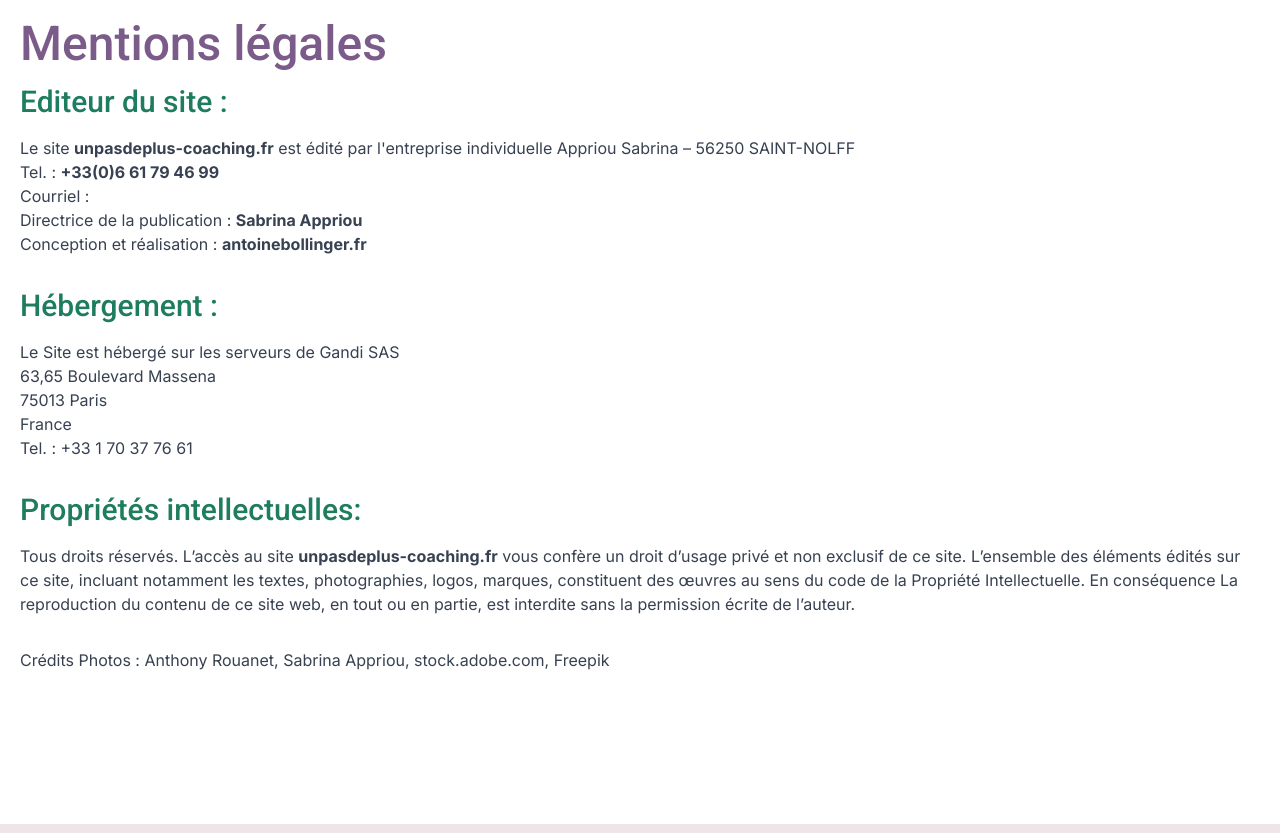
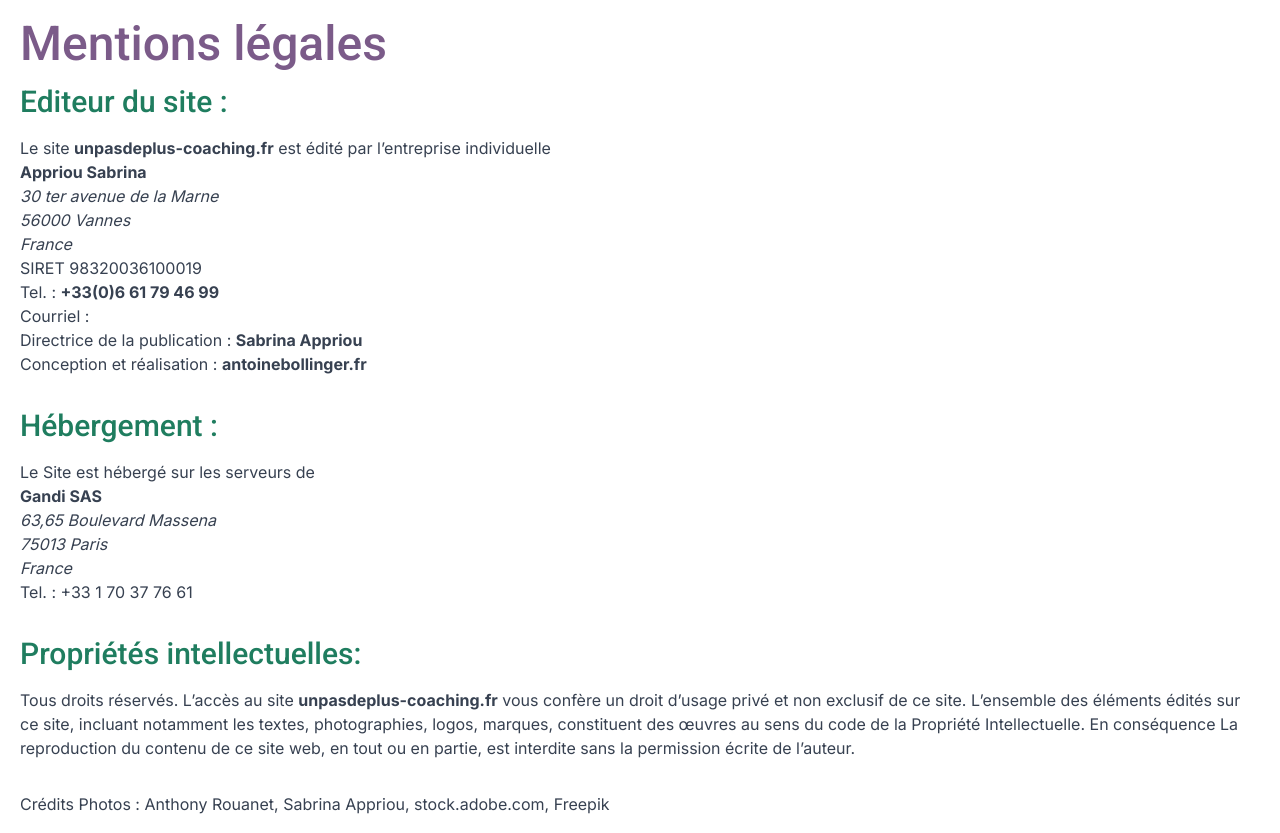
Before and after one commit to antoinebollinger/unpasdeplus-coaching, a Next.js app: page /mentions-legales in a window 1280 px wide. Shown: the part 560-1393 px from the top of the page. Built offline with nearby package versions, Linux system fonts and the light colour scheme.

Commit message:
⬆️ update next

```diff
--- a/package.json
+++ b/package.json
@@ -13,7 +13,7 @@
     "embla-carousel-autoplay": "^8.0.0-rc11",
     "embla-carousel-react": "^8.0.0-rc11",
     "framer-motion": "^10.16.4",
-    "next": "^13.5.4",
+    "next": "^14.2.3",
     "react": "^18.2.0",
     "react-dom": "^18.2.0",
     "react-easy-swipe": "^0.0.23",
--- a/src/sections/mentions-legales.tsx
+++ b/src/sections/mentions-legales.tsx
@@ -8,7 +8,14 @@ export default function MentionsLegales() {
                 <h2>Editeur du site&nbsp;:</h2>
 
                 <p>
-                    Le site <strong>{siteData.domain}</strong> est édité par l'entreprise individuelle Appriou Sabrina – 56250 SAINT-NOLFF<br />
+                    Le site <strong>{siteData.domain}</strong> est édité par l’entreprise individuelle<br />
+                    <strong>Appriou Sabrina</strong><br />
+                    <address>
+                        30 ter avenue de la Marne<br />
+                        56000 Vannes<br />
+                        France<br />
+                    </address>
+                    SIRET 98320036100019<br />
                     Tel.&nbsp;: <strong>+33(0)6 61 79 46 99</strong><br />
                     Courriel&nbsp;: <strong><a href={`mailto:${process.env.NEXT_PUBLIC_EMAIL_TO}`}>{process.env.NEXT_PUBLIC_EMAIL_TO}</a></strong><br />
                     Directrice de la publication&nbsp;: <strong>{siteData.owner}</strong><br />
@@ -18,10 +25,13 @@ export default function MentionsLegales() {
                 <h2>Hébergement&nbsp;:</h2>
 
                 <p>
-                    Le Site est hébergé sur les serveurs de Gandi SAS<br />
-                    63,65 Boulevard Massena<br />
-                    75013 Paris<br />
-                    France<br />
+                    Le Site est hébergé sur les serveurs de<br />
+                    <strong>Gandi SAS</strong><br />
+                    <address>
+                        63,65 Boulevard Massena<br />
+                        75013 Paris<br />
+                        France<br />
+                    </address>
                     Tel.&nbsp;: +33 1 70 37 76 61
                 </p>
 
```
Also changed, not shown: 1 other file (tests, documents, lock files or other folders).
